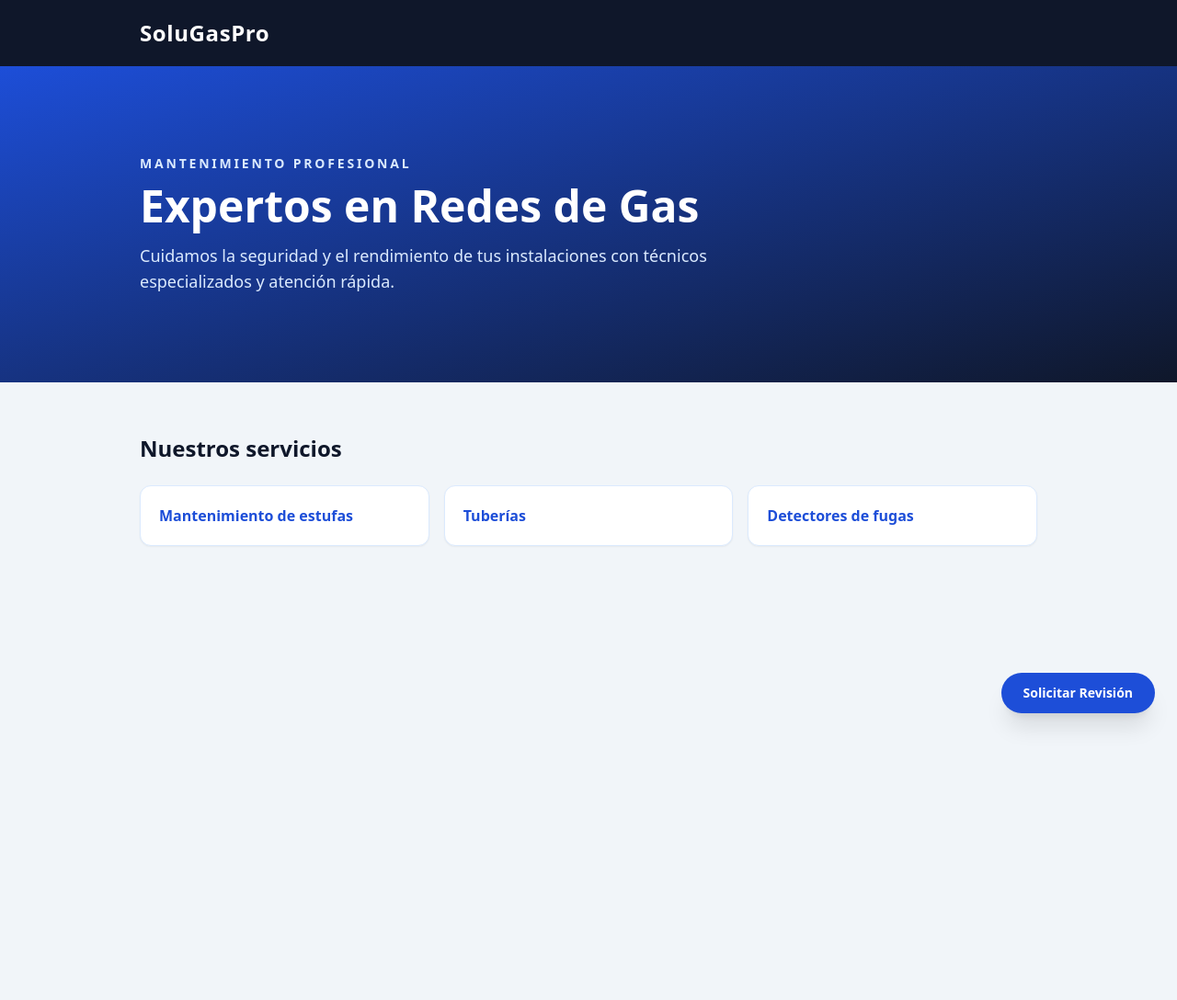
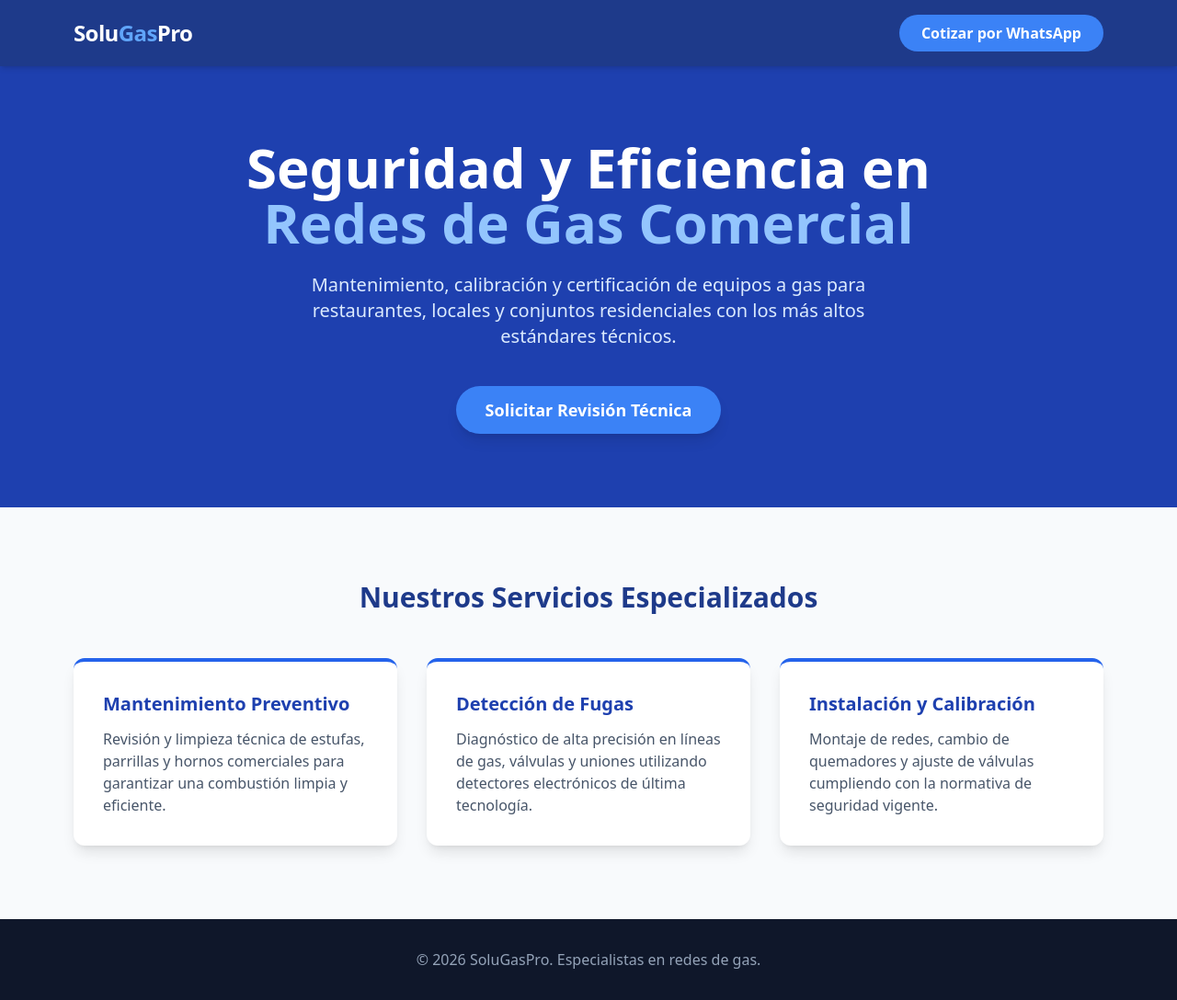
Before and after one commit to Bandeersnatch/solugaspro.github.io, a plain HTML site: page index.html in a window 1280 px wide. Shown: the whole page at 92% size. Before the commit the page ends 800 px from the top, so only its background shows below. Drawn offline with nearby package versions, Linux system fonts and the light colour scheme.

Commit message:
actualizacion de visuales

```diff
--- a/index.html
+++ b/index.html
@@ -1,65 +1,69 @@
 <!DOCTYPE html>
 <html lang="es">
 <head>
-    <meta charset="UTF-8" />
-    <meta name="viewport" content="width=device-width, initial-scale=1.0" />
-    <title>SoluGasPro | Mantenimiento de Gas</title>
+    <meta charset="UTF-8">
+    <meta name="viewport" content="width=device-width, initial-scale=1.0">
+    <title>SoluGasPro | Expertos en Mantenimiento de Gas Comercial</title>
+    <meta name="description" content="Servicio técnico especializado en mantenimiento preventivo, detección de fugas e instalación de redes de gas para el sector comercial y residencial.">
+    <!-- Cargamos Tailwind CSS directo desde el CDN -->
     <script src="https://cdn.tailwindcss.com"></script>
-    <script>
-      tailwind.config = {
-        theme: {
-          extend: {
-            colors: {
-              royal: "#1d4ed8",
-              navy: "#0f172a",
-            },
-          },
-        },
-      };
-    </script>
 </head>
-  <body class="min-h-screen bg-slate-100 text-slate-800">
-    <header class="bg-navy text-white shadow-lg">
-      <div class="mx-auto max-w-5xl px-6 py-5">
-        <h1 class="text-2xl font-bold tracking-wide">SoluGasPro</h1>
+<body class="bg-slate-50 font-sans text-slate-800">
+
+    <!-- Encabezado / Navegación -->
+    <header class="bg-blue-900 text-white shadow-md sticky top-0 z-50">
+        <div class="max-w-6xl mx-auto px-4 py-4 flex justify-between items-center">
+            <div class="text-2xl font-extrabold tracking-tight">
+                Solu<span class="text-blue-400">Gas</span>Pro
+            </div>
+            <a href="https://wa.me/573000000000" class="hidden md:block bg-blue-500 hover:bg-blue-400 text-white font-bold py-2 px-6 rounded-full transition-colors">
+                Cotizar por WhatsApp
+            </a>
         </div>
     </header>
 
-    <main>
-      <section class="bg-gradient-to-br from-royal to-navy text-white">
-        <div class="mx-auto max-w-5xl px-6 py-16 md:py-24">
-          <p class="mb-3 text-sm font-semibold uppercase tracking-[0.2em] text-blue-100">Mantenimiento profesional</p>
-          <h2 class="text-4xl font-extrabold leading-tight md:text-5xl">Expertos en Redes de Gas</h2>
-          <p class="mt-4 max-w-2xl text-lg text-blue-100">
-            Cuidamos la seguridad y el rendimiento de tus instalaciones con técnicos especializados y atención rápida.
+    <!-- Sección Hero (Principal) -->
+    <section class="bg-blue-800 text-white py-20">
+        <div class="max-w-6xl mx-auto px-4 text-center">
+            <h1 class="text-4xl md:text-6xl font-bold mb-6 leading-tight">
+                Seguridad y Eficiencia en <br><span class="text-blue-300">Redes de Gas Comercial</span>
+            </h1>
+            <p class="text-lg md:text-xl text-blue-100 mb-10 max-w-2xl mx-auto">
+                Mantenimiento, calibración y certificación de equipos a gas para restaurantes, locales y conjuntos residenciales con los más altos estándares técnicos.
             </p>
+            <a href="https://wa.me/573233389506" class="bg-blue-500 hover:bg-blue-400 text-white font-bold py-3 px-8 rounded-full text-lg shadow-lg transition-transform transform hover:scale-105 inline-block">
+                Solicitar Revisión Técnica
+            </a>
         </div>
     </section>
 
-      <section class="mx-auto max-w-5xl px-6 py-14">
-        <h3 class="mb-6 text-2xl font-bold text-navy">Nuestros servicios</h3>
-        <ul class="grid gap-4 md:grid-cols-3">
-          <li class="rounded-xl border border-blue-100 bg-white p-5 shadow-sm">
-            <p class="font-semibold text-royal">Mantenimiento de estufas</p>
-          </li>
-          <li class="rounded-xl border border-blue-100 bg-white p-5 shadow-sm">
-            <p class="font-semibold text-royal">Tuberías</p>
-          </li>
-          <li class="rounded-xl border border-blue-100 bg-white p-5 shadow-sm">
-            <p class="font-semibold text-royal">Detectores de fugas</p>
-          </li>
-        </ul>
+    <!-- Sección de Servicios -->
+    <section class="py-20 max-w-6xl mx-auto px-4">
+        <h2 class="text-3xl font-bold text-center text-blue-900 mb-12">Nuestros Servicios Especializados</h2>
+
+        <div class="grid grid-cols-1 md:grid-cols-3 gap-8">
+            <!-- Servicio 1 -->
+            <div class="bg-white p-8 rounded-xl shadow-lg border-t-4 border-blue-600 hover:shadow-xl transition-shadow">
+                <h3 class="text-xl font-bold text-blue-800 mb-3">Mantenimiento Preventivo</h3>
+                <p class="text-slate-600">Revisión y limpieza técnica de estufas, parrillas y hornos comerciales para garantizar una combustión limpia y eficiente.</p>
+            </div>
+            <!-- Servicio 2 -->
+            <div class="bg-white p-8 rounded-xl shadow-lg border-t-4 border-blue-600 hover:shadow-xl transition-shadow">
+                <h3 class="text-xl font-bold text-blue-800 mb-3">Detección de Fugas</h3>
+                <p class="text-slate-600">Diagnóstico de alta precisión en líneas de gas, válvulas y uniones utilizando detectores electrónicos de última tecnología.</p>
+            </div>
+            <!-- Servicio 3 -->
+            <div class="bg-white p-8 rounded-xl shadow-lg border-t-4 border-blue-600 hover:shadow-xl transition-shadow">
+                <h3 class="text-xl font-bold text-blue-800 mb-3">Instalación y Calibración</h3>
+                <p class="text-slate-600">Montaje de redes, cambio de quemadores y ajuste de válvulas cumpliendo con la normativa de seguridad vigente.</p>
+            </div>
+        </div>
     </section>
-    </main>
 
-    <a
-      href="https://wa.me/573000000000"
-      class="fixed bottom-6 right-6 rounded-full bg-royal px-6 py-3 text-sm font-bold text-white shadow-xl transition hover:bg-blue-700"
-      target="_blank"
-      rel="noopener noreferrer"
-      aria-label="Solicitar revisión por WhatsApp"
-    >
-      Solicitar Revisión
-    </a>
+    <!-- Pie de página -->
+    <footer class="bg-slate-900 text-slate-400 py-8 text-center">
+        <p>&copy; 2026 SoluGasPro. Especialistas en redes de gas.</p>
+    </footer>
+
 </body>
 </html>
```
Lines whose indentation alone changed are shown as unchanged.
